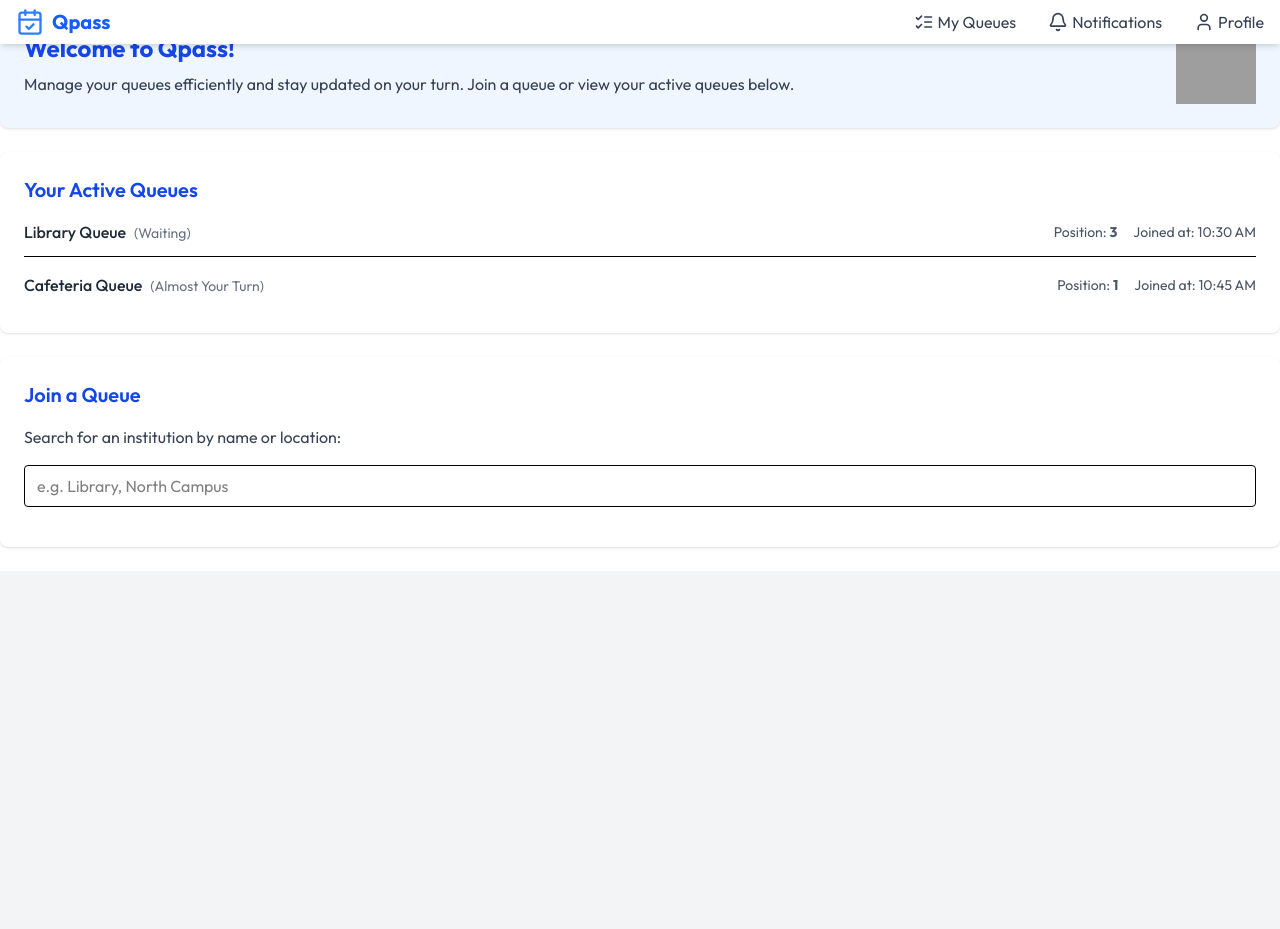
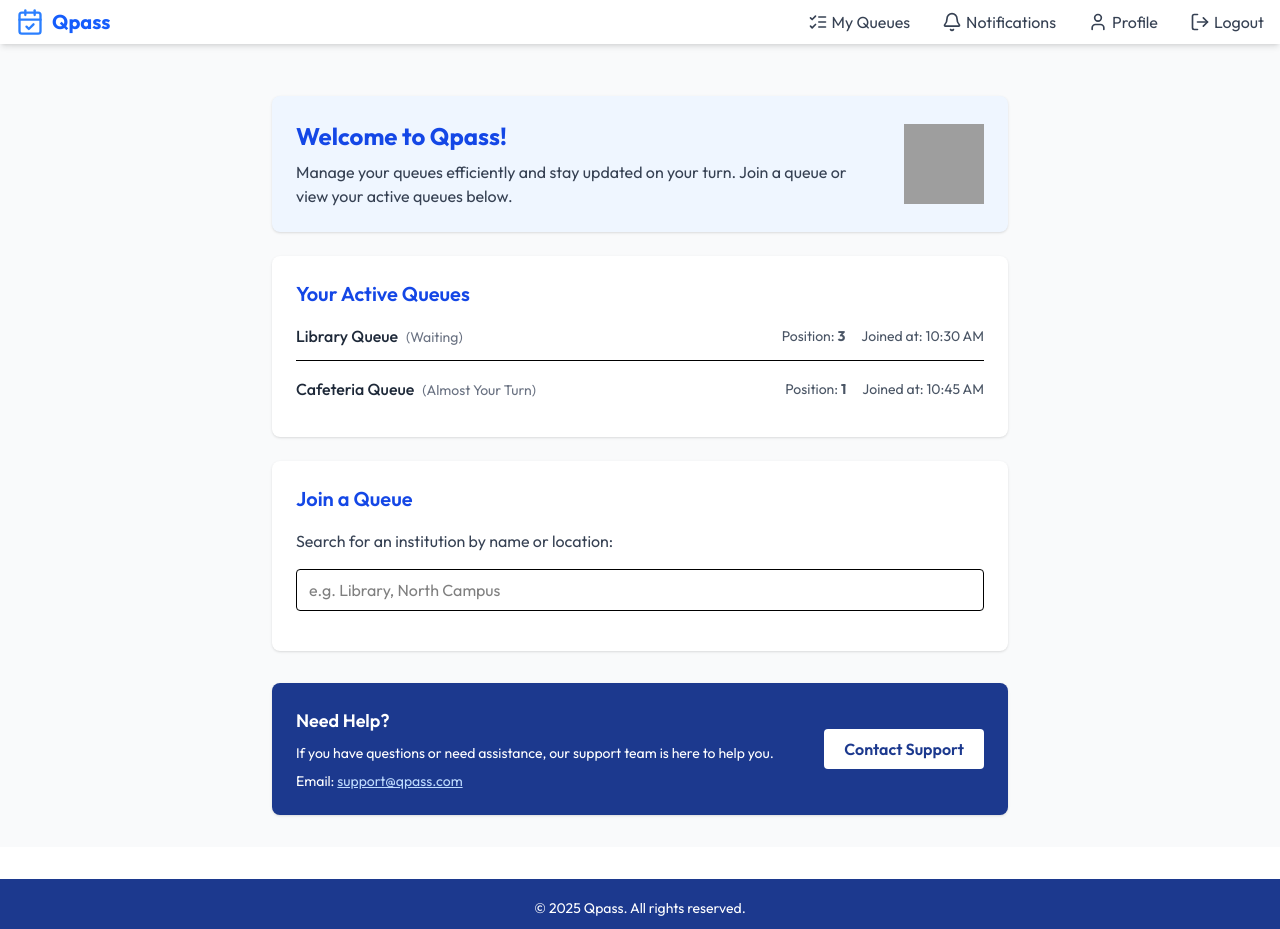
Before and after one commit to Holuwaphemmy01/Qpass, a React (Vite) app in the folder client/: page /client in a window 1280 px wide. Shown: the top 929 px of the page. Built offline with nearby package versions, Linux system fonts and the light colour scheme; grey boxes are pictures that could not be loaded.

Commit message:
navbar refactoring, footer implementation and app.tsx rearrangement

```diff
--- /dev/null
+++ b/client/src/components/client/Footer.tsx
@@ -0,0 +1,5 @@
+export const Footer = () => (
+  <footer className="bg-blue-900 text-white text-center py-4 mt-8">
+    <span className="text-sm">&copy; {new Date().getFullYear()} Qpass. All rights reserved.</span>
+  </footer>
+);
--- /dev/null
+++ b/client/src/components/client/HelpSupport.tsx
@@ -0,0 +1,24 @@
+import React from 'react'
+
+const HelpSupport = () => {
+  return (
+    <div className="bg-blue-900 text-white rounded-lg p-6 mt-8 shadow flex flex-col md:flex-row items-center justify-between">
+      <div>
+        <h4 className="text-lg font-semibold mb-2">Need Help?</h4>
+        <p className="text-sm mb-2">
+          If you have questions or need assistance, our support team is here to help you.
+        </p>
+        <p className="text-sm">
+          Email: <a href="mailto:support@qpass.com" className="underline text-blue-200">support@qpass.com</a>
+        </p>
+      </div>
+      <div className="mt-4 md:mt-0">
+        <button className="bg-white text-blue-900 font-semibold px-5 py-2 rounded hover:bg-blue-100 transition">
+          Contact Support
+        </button>
+      </div>
+    </div>
+  )
+}
+
+export default HelpSupport
--- a/client/src/components/client/Navbar.tsx
+++ b/client/src/components/client/Navbar.tsx
@@ -1,5 +1,5 @@
 import React, { useState } from 'react';
-import { Menu, X, ListChecks, Bell, User, CalendarCheck } from 'lucide-react';
+import { Menu, X, ListChecks, Bell, User, CalendarCheck, LogOut } from 'lucide-react';
 
 const Navbar = () => {
   const [isMenuOpen, setIsMenuOpen] = useState(false);
@@ -21,6 +21,9 @@ const Navbar = () => {
           </a>
           <a href="#" className="flex items-center text-gray-700 hover:text-blue-500 transition-colors">
             <User className="h-5 w-5 mr-1" /> Profile
+          </a>
+          <a href="#" className="flex items-center text-gray-700 hover:text-blue-500 transition-colors">
+            <LogOut className="h-5 w-5 mr-1" /> Logout
           </a>
         </nav>
         {/* Mobile Menu Button */}
@@ -44,6 +47,9 @@ const Navbar = () => {
             <a href="#" className="flex items-center py-2 text-gray-700 hover:text-blue-500">
               <User className="h-5 w-5 mr-1" /> Profile
             </a>
+            <a href="#" className="flex items-center py-2 text-gray-700 hover:text-blue-500">
+              <LogOut className="h-5 w-5 mr-1" /> Logout
+            </a>
           </div>
         </div>
       )}
--- a/client/src/pages/Client.tsx
+++ b/client/src/pages/Client.tsx
@@ -3,18 +3,22 @@ import Navbar from '../components/client/Navbar'
 import Welcome from '../components/client/Welcome'
 import ActiveSection from '../components/client/ActiveSection'
 import JoinQueue from '../components/client/JoinQueue'
+import HelpSupport from '../components/client/HelpSupport'
+import { Footer } from '../components/client/Footer'
 
 const Client = () => {
   return (
     <>
-     <Navbar/>
-     <Welcome/>
-     <ActiveSection/>
-     <JoinQueue/>
-     <div className="flex flex-col items-center justify-center min-h-screen bg-gray-100">
-      <h1 className="text-4xl font-bold text-gray-800 mb-6">Client Dashboard</h1>
-      <p className="text-lg text-gray-600">This is the client dashboard where you can manage your queues.</p>
-    </div>
+      <Navbar />
+      <div className="bg-gray-50 min-h-screen pt-24 pb-8">
+        <div className="max-w-3xl mx-auto px-4 space-y-8">
+          <Welcome />
+          <ActiveSection />
+          <JoinQueue />
+          <HelpSupport />
+        </div>
+      </div>
+      <Footer />
     </>
   )
 }
```
